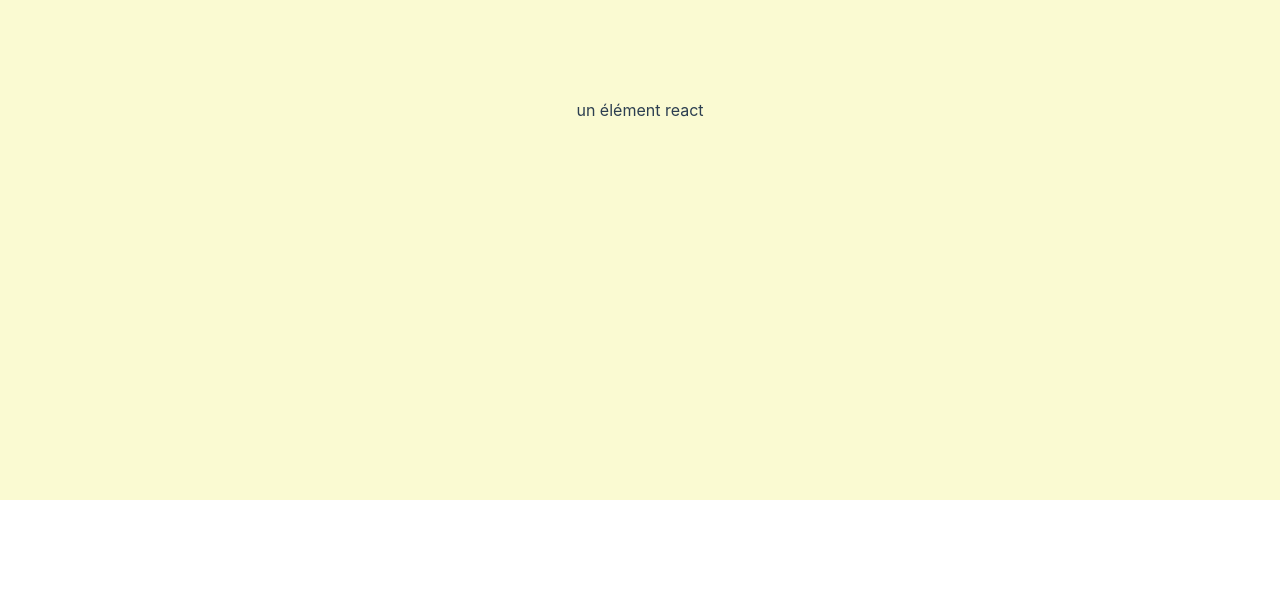
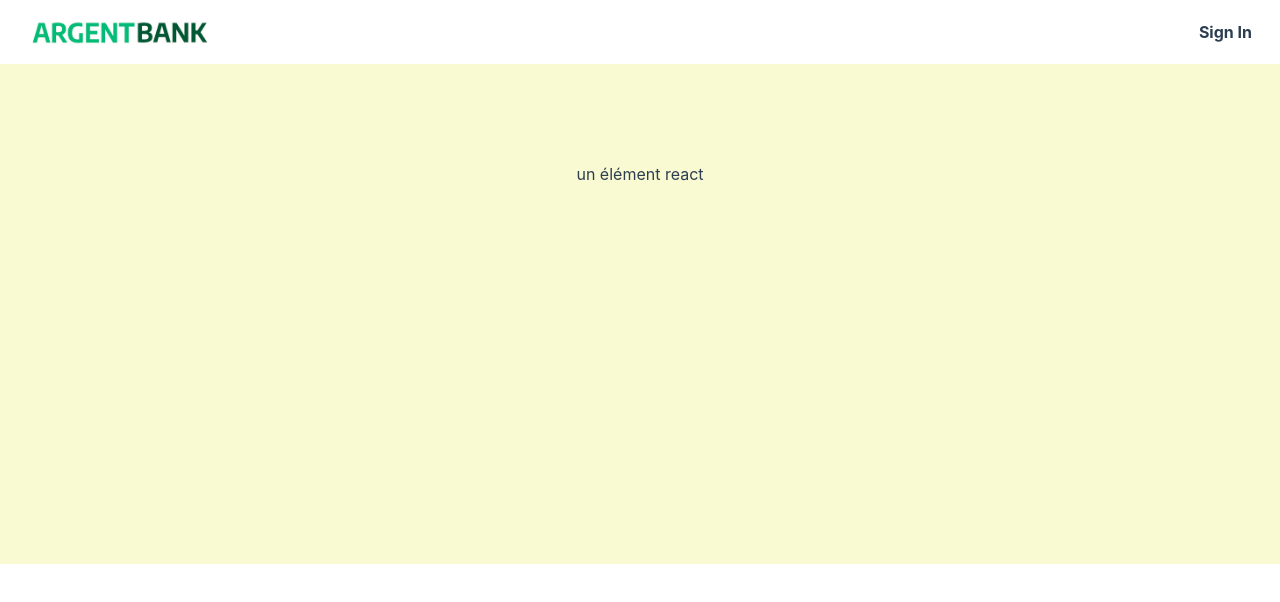
Before and after one commit to ContactJHC/argent-bank-front, a React (Create React App) app: page / in a window 1280 px wide. Shown: the top 602 px of the page. Built offline with nearby package versions, Linux system fonts and the light colour scheme; no server answers.

Commit message:
fa installation

```diff
--- a/package.json
+++ b/package.json
@@ -3,6 +3,9 @@
   "version": "0.1.0",
   "private": true,
   "dependencies": {
+    "@fortawesome/fontawesome-svg-core": "^6.2.1",
+    "@fortawesome/free-solid-svg-icons": "^6.2.1",
+    "@fortawesome/react-fontawesome": "^0.2.0",
     "@reduxjs/toolkit": "^1.9.1",
     "@testing-library/jest-dom": "^5.16.5",
     "@testing-library/react": "^13.4.0",
--- a/src/Routes.js
+++ b/src/Routes.js
@@ -1,5 +1,6 @@
 import Bidon from "./components/Bidon"
-import { Outlet } from "react-router-dom";
+import { Outlet } from "react-router-dom"
+import Header from "./components/Header/Header"
 
 export const routes = [
     {
@@ -29,7 +30,8 @@
   function Layout() {
     return (
         <>
-            <Outlet />
+            <Header />
+                <Outlet />
             {/* <Bidon /> */}
             {/* <Header />
             <main>
```
Also changed, not shown: 1 other file (tests, documents, lock files or other folders).
